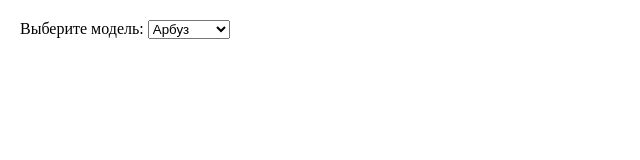
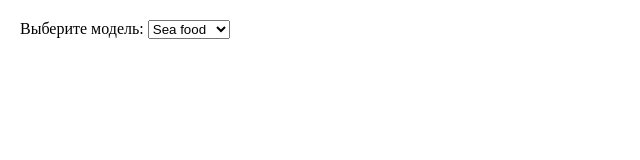
Before and after one commit to ybray96/ybray96.github.io, a plain HTML site: page index.html in a window 1280 px wide. Shown: the full height of the page, 0-640 px from the left. Drawn offline with Linux system fonts and the light colour scheme.

Commit message:
Model sea food

```diff
--- a/index.html
+++ b/index.html
@@ -9,6 +9,7 @@
     <div style="position: absolute; top: 10px; left: 10px; z-index: 1; background: white; padding: 10px;">
       <label for="model-select">Выберите модель:</label>
       <select id="model-select">
+        <option value="assets/sea_food/scene.gltf" data-scale="1 1 1">Sea food</option>
         <option value="assets/watermelon/scene.gltf" data-scale="1 1 1">Арбуз</option>
         <option value="assets/stakan/scene.gltf" data-scale="5 5 5">Стакан</option>
         <option value="https://raw.githack.com/AR-js-org/AR.js/master/aframe/examples/image-tracking/nft/trex/scene.gltf"
```
Also changed, not shown: assets/sea_food/license.txt (added), 2 other files.
